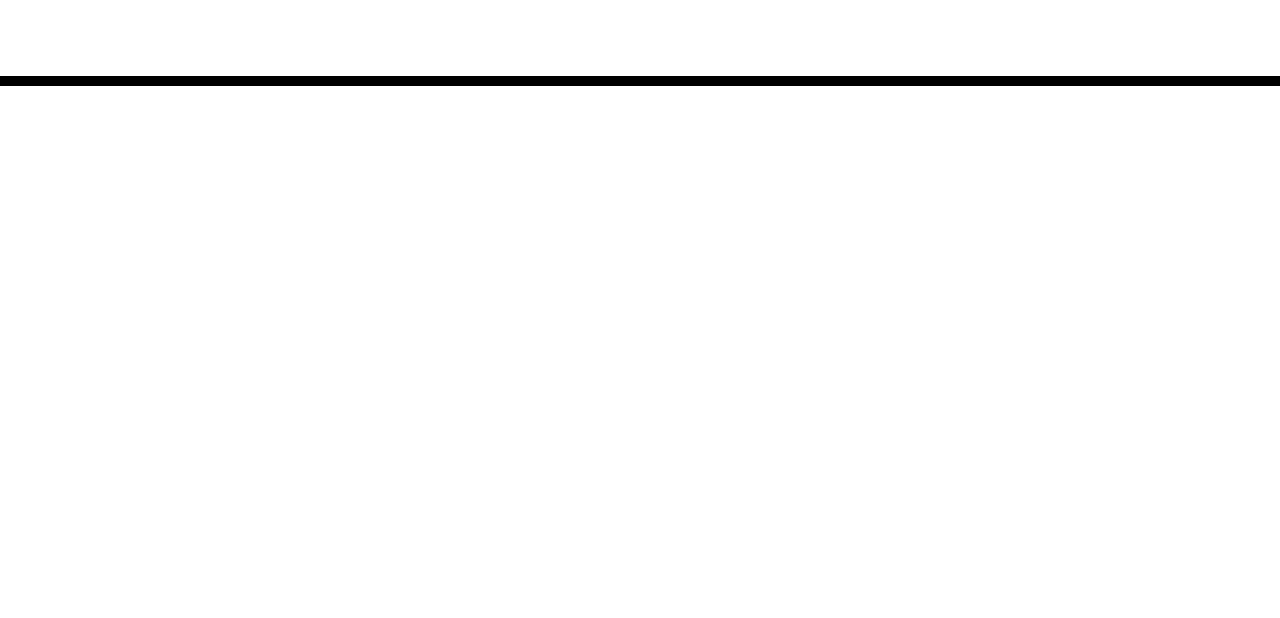
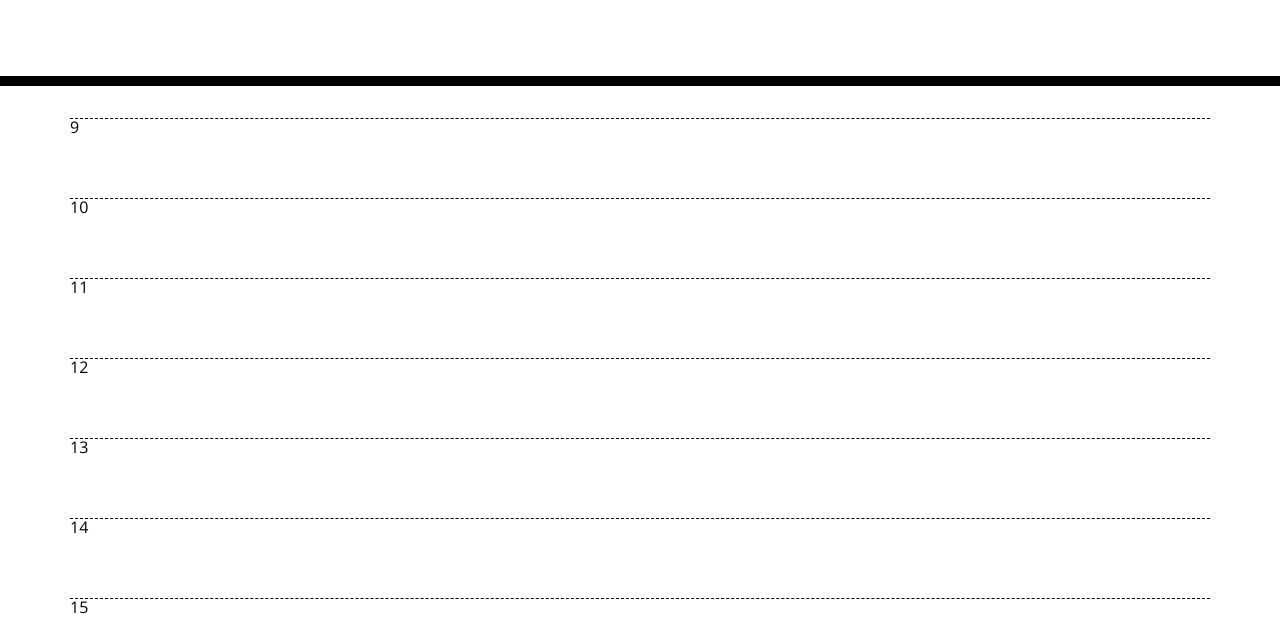
Before and after one commit to IamAlphena/dayplanner, a plain HTML site: page index.html in a window 1280 px wide. Shown: the part 182-800 px from the top of the page. Drawn offline with nearby package versions, Linux system fonts and the light colour scheme.

Commit message:
numbers on screen

```diff
--- a/assets/js/script.js
+++ b/assets/js/script.js
@@ -27,12 +27,24 @@ Global Variable
 var today = moment().format('dddd MMMM Do YYYY');
 var currentTime = moment().format('HH m');
 
-var hours = []
+var activeHours = ['9', '10', '11', '12', '13', '14', '15', '16', '17'];
+
+
+
 
 /*
 Functions
 */
-console.log(today);
+
+  // create div per hour we're interested in, represented inside arr- activeHours
+for (i = 0; i <activeHours.length; i++){
+    element = document.createElement('div');
+    element.className = ' row hour';
+    element.innerHTML = activeHours[i];
+    document.getElementsByClassName('container')[0].appendChild(element);
+}
+
+
 
 /*
 Events
```
Also changed, not shown: index.html (+1 -1 lines).
